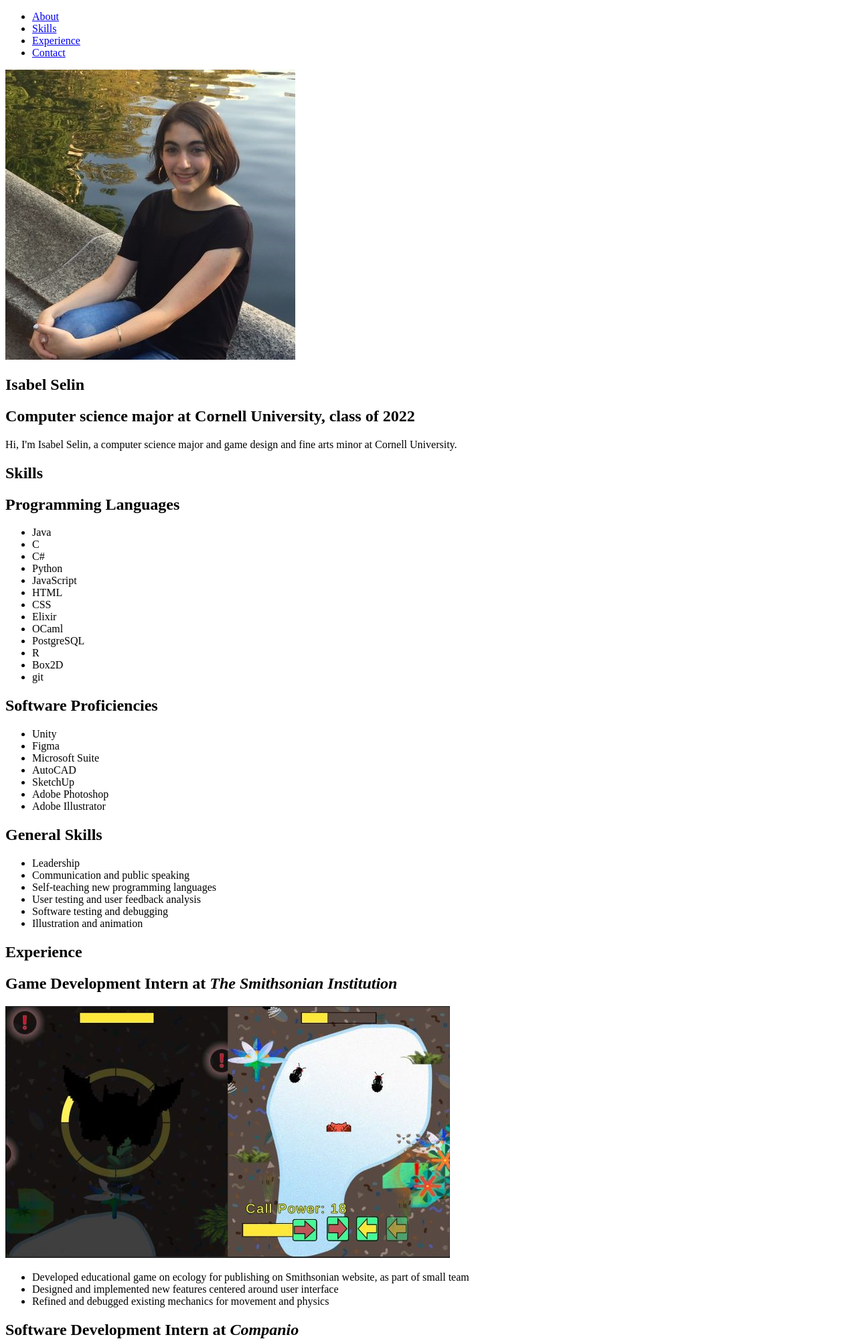
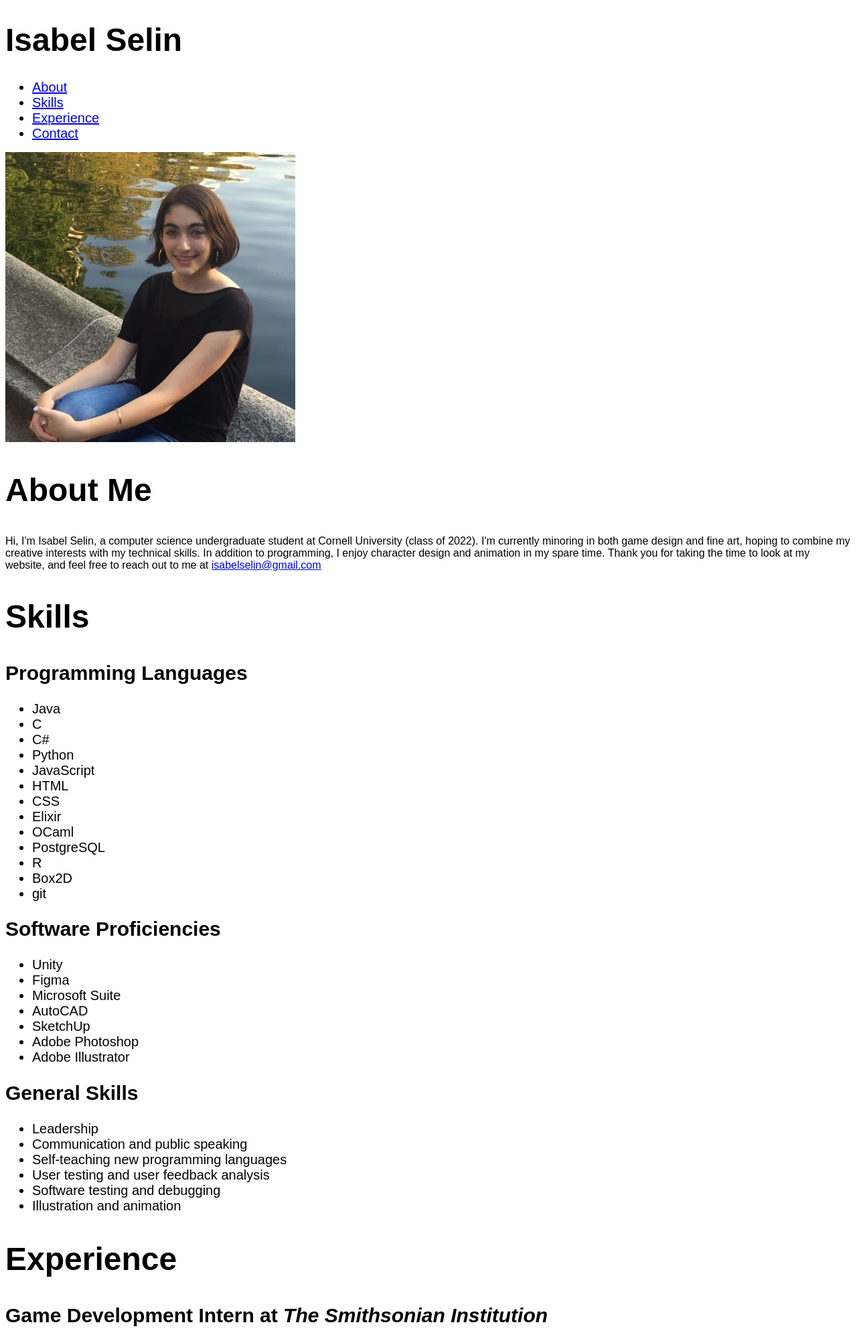
Before and after one commit to irSelin/portfolio, a PHP site: page / in a window 1280 px wide. Shown: the top 2002 px of the page at 67% size. Run offline with PHP 8.4, Linux system fonts and the light colour scheme.

Commit message:
Separate "about me" into an include and start css
- Removed "about me" paragraph from index.php and moved into about_me.php
- Replaced temp "about me" contents
- Changed header of about me & moved name to the top of the page
- Started on style, with font type and size

```diff
--- /dev/null
+++ b/includes/about_me.php
@@ -0,0 +1 @@
+<p>Hi, I'm Isabel Selin, a computer science undergraduate student at Cornell University (class of 2022). I'm currently minoring in both game design and fine art, hoping to combine my creative interests with my technical skills. In addition to programming, I enjoy character design and animation in my spare time. Thank you for taking the time to look at my website, and feel free to reach out to me at <a href="mailto: isabelselin@gmail.com">isabelselin@gmail.com</a></p>
--- a/index.php
+++ b/index.php
@@ -2,8 +2,18 @@
 <!DOCTYPE html>
 <html lang="en">
 
+<head>
+  <meta charset="UTF-8" />
+  <meta name="viewport" content="width=device-width, initial-scale=1" />
+
+  <title>Isabel Selin</title>
+
+  <link rel="stylesheet" type="text/css" href="styles/site.css" media="all" />
+</head>
+
 <body>
   <header>
+    <h1>Isabel Selin</h1>
     <nav>
       <ul>
         <li> <a href="#about">About</a> </li>
@@ -16,12 +26,9 @@
 
   <main>
     <section id="about">
-      <!-- add attributes width="tbd" height="tbd" -->
       <img src="images/id-photo.jpeg" alt="ID photo" width="433" height="433"/>
-      <!-- Photo taken by Pamela Selin -->
-      <h1>Isabel Selin</h1>
-      <h2>Computer science major at Cornell University, class of 2022</h2>
-      <p>Hi, I'm Isabel Selin, a computer science major and game design and fine arts minor at Cornell University.</p>
+      <h1>About Me</h1>
+      <?php include("includes/about_me.php"); ?>
     </section>
 
     <section id="skills">
--- /dev/null
+++ b/styles/site.css
@@ -0,0 +1,20 @@
+body {
+  font-family: sans-serif;
+}
+
+#contact {
+  background-color: #c1b9b3;
+  /* color: #6b564e; */
+}
+
+h1 {
+  font-size: 48px;
+}
+
+h2 {
+  font-size: 30px;
+}
+
+li {
+  font-size: 20px;
+}
```
